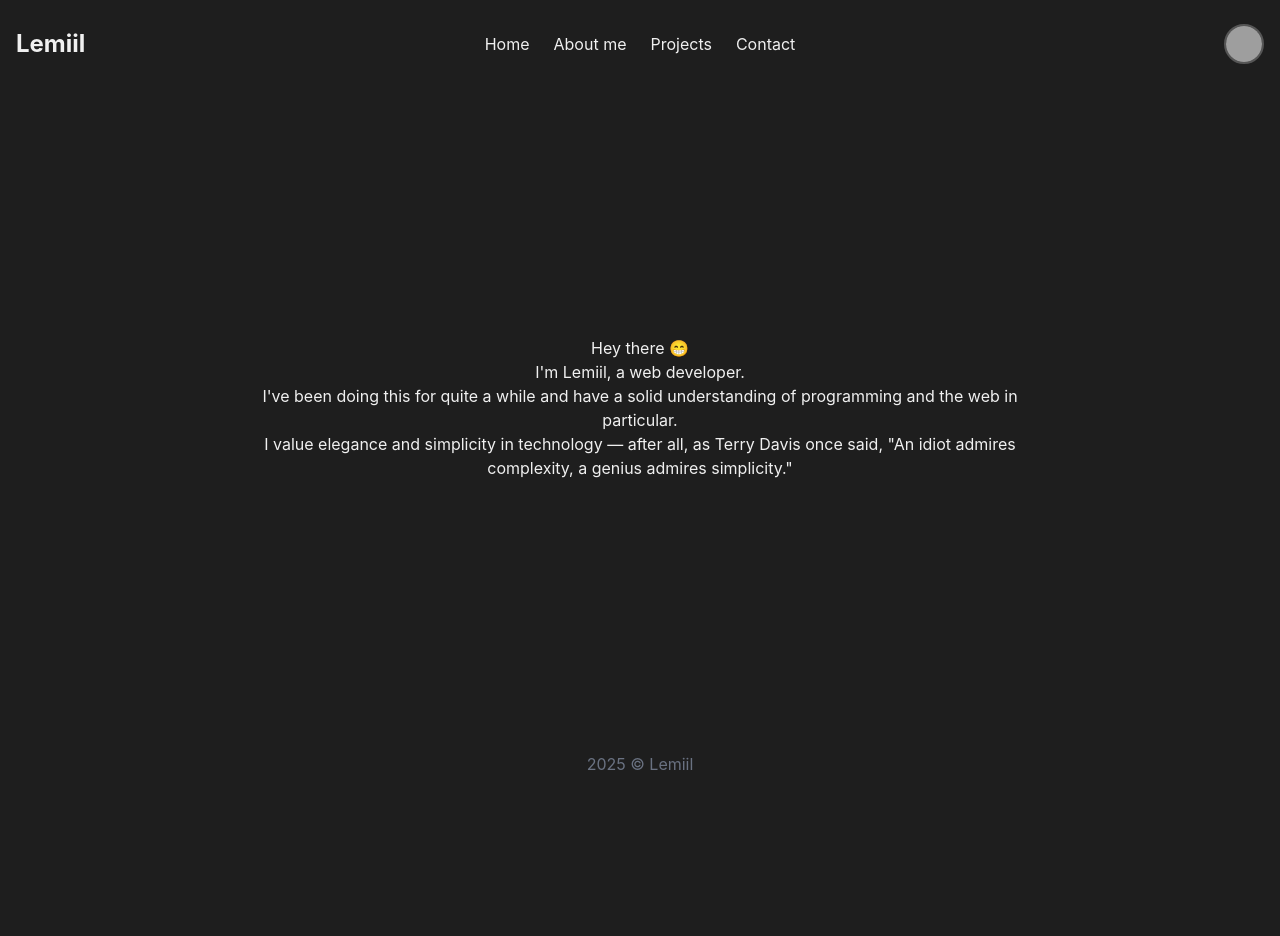
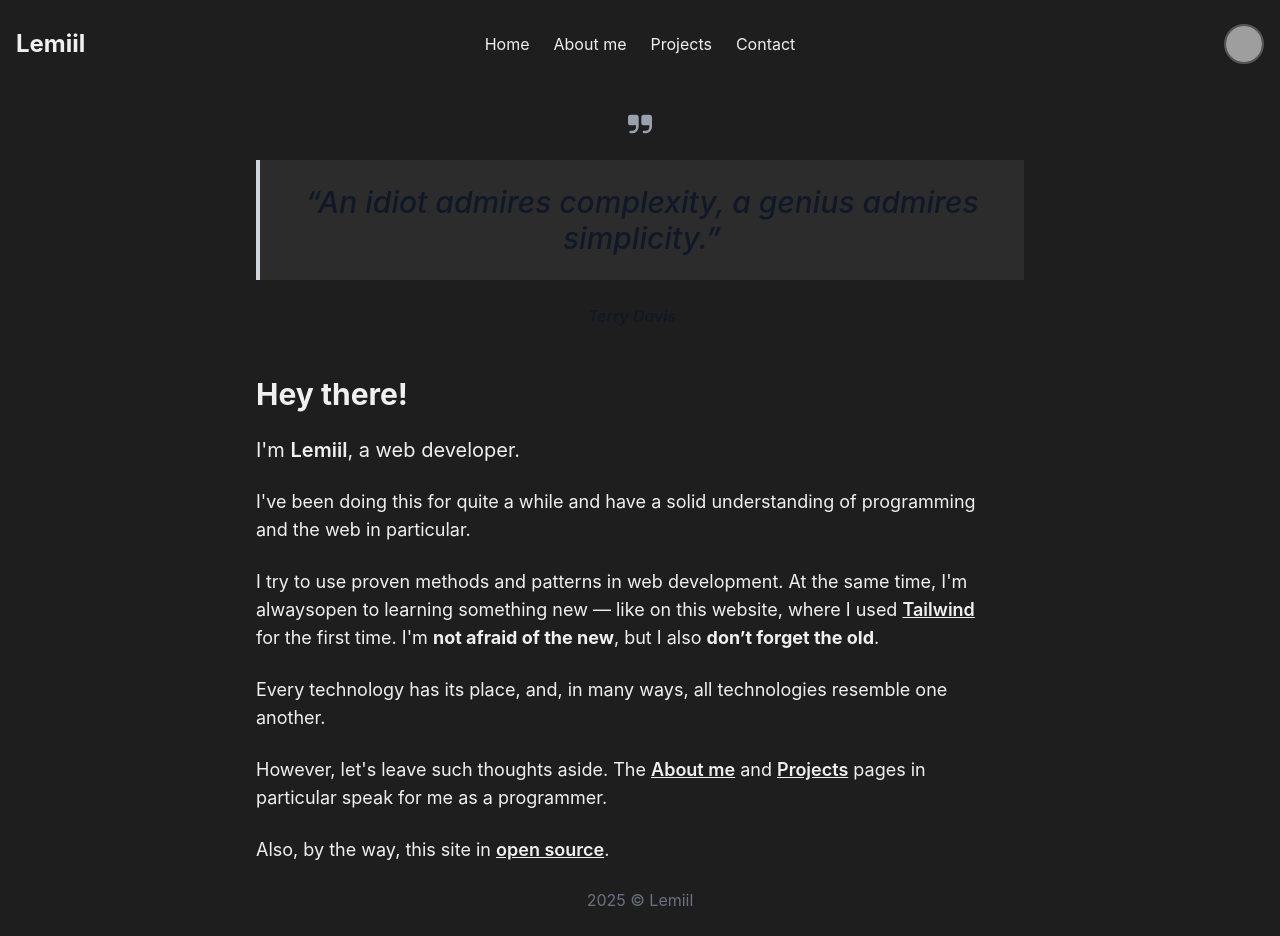
Before and after one commit to lemiil/lemiil-fun, a Vue app: page / in a window 1280 px wide. Before the commit the page ends 800 px from the top, so only its background shows below. Built offline with nearby package versions, Linux system fonts and the light colour scheme; grey boxes are pictures that could not be loaded.

Commit message:
Update Home.vue

```diff
--- a/src/views/Home.vue
+++ b/src/views/Home.vue
@@ -4,13 +4,66 @@ import layout from './Layout.vue';
 
 <template>
     <layout>
+        <section class="flex justify-start">
+            <figure class="max-w-screen-md mx-auto text-center">
+                <svg class="w-6 h-6 mx-auto mt-6 text-gray-400 dark:text-gray-600" aria-hidden="true"
+                    xmlns="http://www.w3.org/2000/svg" fill="currentColor" viewBox="0 0 18 14">
+                    <path
+                        d="M6 0H2a2 2 0 0 0-2 2v4a2 2 0 0 0 2 2h4v1a3 3 0 0 1-3 3H2a1 1 0 0 0 0 2h1a5.006 5.006 0 0 0 5-5V2a2 2 0 0 0-2-2Zm10 0h-4a2 2 0 0 0-2 2v4a2 2 0 0 0 2 2h4v1a3 3 0 0 1-3 3h-1a1 1 0 0 0 0 2h1a5.006 5.006 0 0 0 5-5V2a2 2 0 0 0-2-2Z" />
+                </svg>
+                <blockquote
+                    class="p-6 my-6 text-3xl italic font-medium text-gray-900 dark:text-white border-s-4 border-gray-300 bg-coolblack">
+                    “An idiot admires complexity, a genius admires simplicity.”
+                </blockquote>
+                <figcaption class="flex items-center justify-center mt-6 mb-12 space-x-4 rtl:space-x-reverse">
+                    <div class="flex items-center divide-x-2 rtl:divide-x-reverse divide-gray-500 dark:divide-gray-700">
+                        <cite class="pe-4 font-medium text-gray-900 dark:text-white">Terry Davis</cite>
+                    </div>
+                </figcaption>
+            </figure>
+        </section>
 
-        <p>Hey there 😁</p>
-        <p> I'm Lemiil, a web developer. </p>
-        <p>I've been doing this for quite a while and have a solid understanding of programming and the web in
-            particular. </p>
-        <p>I value elegance and simplicity in technology — after all, as Terry Davis once said, "An idiot admires
-            complexity,
-            a genius admires simplicity." </p>
+        <section class="flex justify-start">
+            <div class="space-y-6 text-left max-w-3xl pr-10">
+                <h1 class="text-3xl font-bold">Hey there!</h1>
+                <p class="text-xl">I'm <span class="font-semibold">Lemiil</span>, a web developer.</p>
+                <p class="text-lg">
+                    I've been doing this for quite a while and have a solid understanding of programming and the web in
+                    particular.
+                </p>
+                <p class="text-lg">
+                    I try to use proven methods and patterns in web
+                    development.
+                    At the same time, I'm alwaysopen to learning something
+                    new — like on this website, where I used <a href="https://tailwindcss.com/"
+                        class="font-semibold transition underline">Tailwind</a>
+                    for the first time.
+                    I'm <span class="font-bold">not afraid of the new</span>, but I also <span class="font-bold">don’t
+                        forget the old</span>.
+                </p>
+                <p class="text-lg">
+                    Every technology has its place, and, in many ways, all
+                    technologies resemble one another.
+                </p>
+                <p class="text-lg">
+                    However, let's leave such thoughts aside. The
+                    <router-link class="font-semibold underline transition" :to="{ name: 'About' }">About
+                        me</router-link>
+                    and
+                    <router-link class="font-semibold underline transition"
+                        :to="{ name: 'Projects' }">Projects</router-link>
+                    pages in particular speak for me as a programmer.
+
+                </p>
+                <p class="text-lg">Also, by the way, this site in <a href="https://github.com/lemiil/lemiil-fun"
+                        class="font-semibold transition underline">open source</a>.
+                </p>
+            </div>
+        </section>
+
     </layout>
+
+
+
+
 </template>
```
